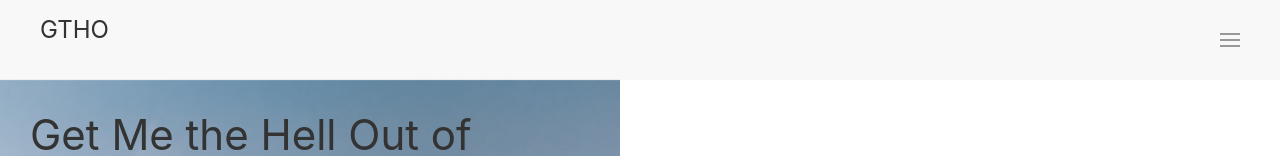
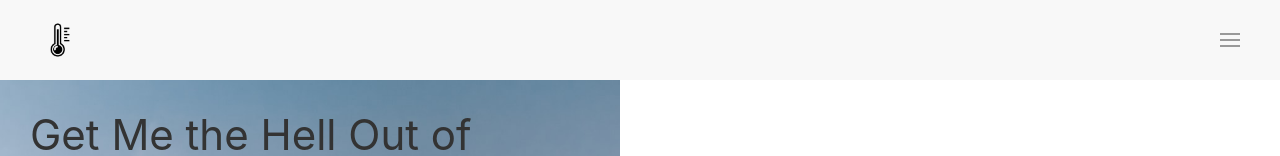
Before and after one commit to michalakisluke/GTHO-Travel-App, a plain HTML site: page index.html in a window 1280 px wide. Shown: the top 156 px of the page. Drawn offline with nearby package versions, Linux system fonts and the light colour scheme.

Commit message:
update logo

```diff
--- a/index.html
+++ b/index.html
@@ -18,7 +18,7 @@
 
     <nav class="uk-navbar-container" uk-navbar>
         <div class="uk-navbar-left">
-            <h1 class="uk-logo uk-margin-medium-left">GTHO</h1>
+            <img src="./assets/img/heat.png" height="40" width="40" class="uk-logo uk-margin-medium-left" uk-svg></img>
         </div>
         <div class="uk-navbar-right uk-margin-medium-right">
             <ul class="uk-navbar-nav">
@@ -88,16 +88,10 @@
             </form>
         </section>
 
-
-
-
-        <!-- loading wheel .uk-hidden, use js to .uk-visable on submit while loading-->
         <section id="spinner" class="uk-text-center uk-padding-large" hidden>
             <div><span uk-spinner="ratio: 4.5"></span></div>
         </section>
 
-
-        <!-- .flight-info .uk-hidden, use js to .uk-visable upon load-->
         <section id="flights" hidden>
             <div class="flight-info uk-column-1-2@l">
                 <img src="./assets/img/photo-1568596312185-2c3e8f8042c3.jpg" alt="">
@@ -110,7 +104,7 @@
             </div>
 
             <div id="go-again" class="uk-text-center uk-padding-large">
-                <button id = "go-again-button" uk-totop></button>
+                <button id="go-again-button" uk-totop></button>
                 <p>Go again?</p>
             </div>
         </section>
```
